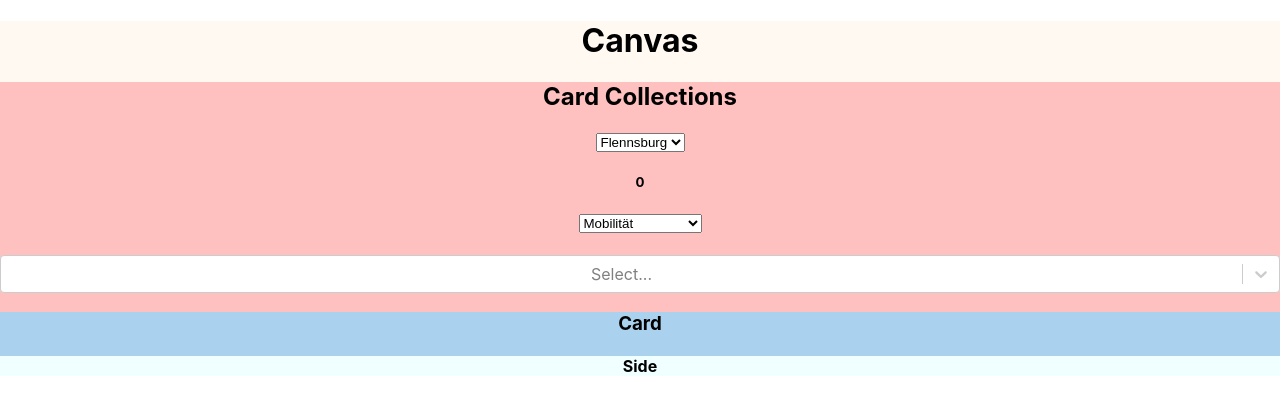
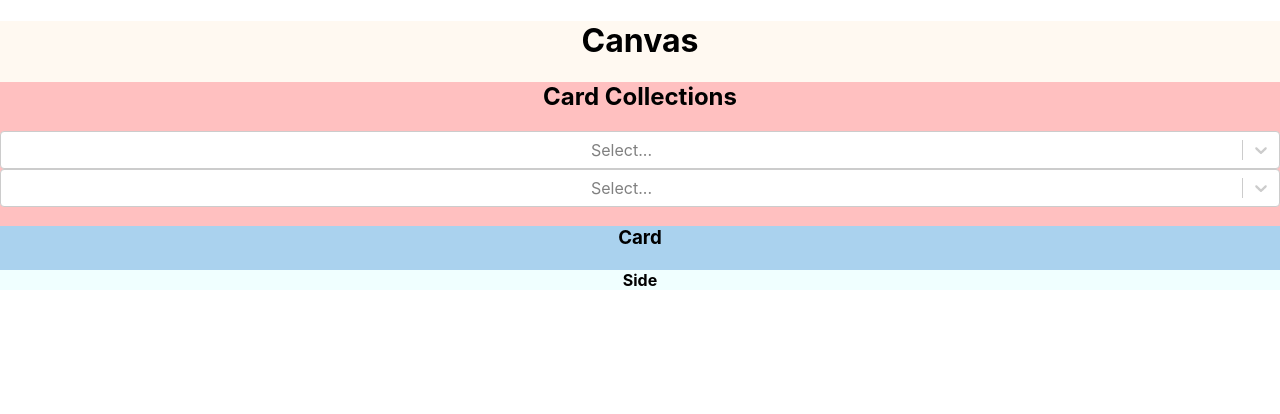
Before and after one commit to uclab-potsdam/klimataz, a React (Create React App) app in the folder postcard_app/klimaland-app/: page / in a window 1280 px wide. Shown: the top 414 px of the page. Built offline with nearby package versions, Linux system fonts and the light colour scheme.

Commit message:
Update CardCollection.js

```diff
--- a/postcard_app/klimaland-app/src/components/CardCollection.js
+++ b/postcard_app/klimaland-app/src/components/CardCollection.js
@@ -1,9 +1,7 @@
 import Card from "./Card";
-import Dropdown from "./Dropdown";
-import { useState } from "react";
+// import Dropdown from "./Dropdown";
+// import { useState } from "react";
 import Select from "react-select";
-
-import makeAnimated from "react-select/animated";
 
 const CardCollection = () => {
   const sections = [
@@ -44,23 +42,21 @@ const CardCollection = () => {
     },
   ];
 
-  const [section, setSection] = useState();
-
-  const [landkreis, setLandkreis] = useState(0);
-
-  const animatedComponents = makeAnimated();
+  // const [section, setSection] = useState();
+  // const [landkreis, setLandkreis] = useState(0);
 
   return (
     <div className="CardCollection">
       <h2>Card Collections</h2>
 
-      <Dropdown options={landkreise} switchOption={setLandkreis} />
+      {/* <Dropdown options={landkreise} switchOption={setLandkreis} />
       <h5>{landkreis}</h5>
 
       <Dropdown options={sections} switchOption={setSection} />
-      <h5>{section}</h5>
+      <h5>{section}</h5> */}
 
-      <Select components={animatedComponents} isMulti options={landkreise} />
+      <Select isMulti options={landkreise} />
+      <Select options={sections} />
 
       <Card />
     </div>
```
